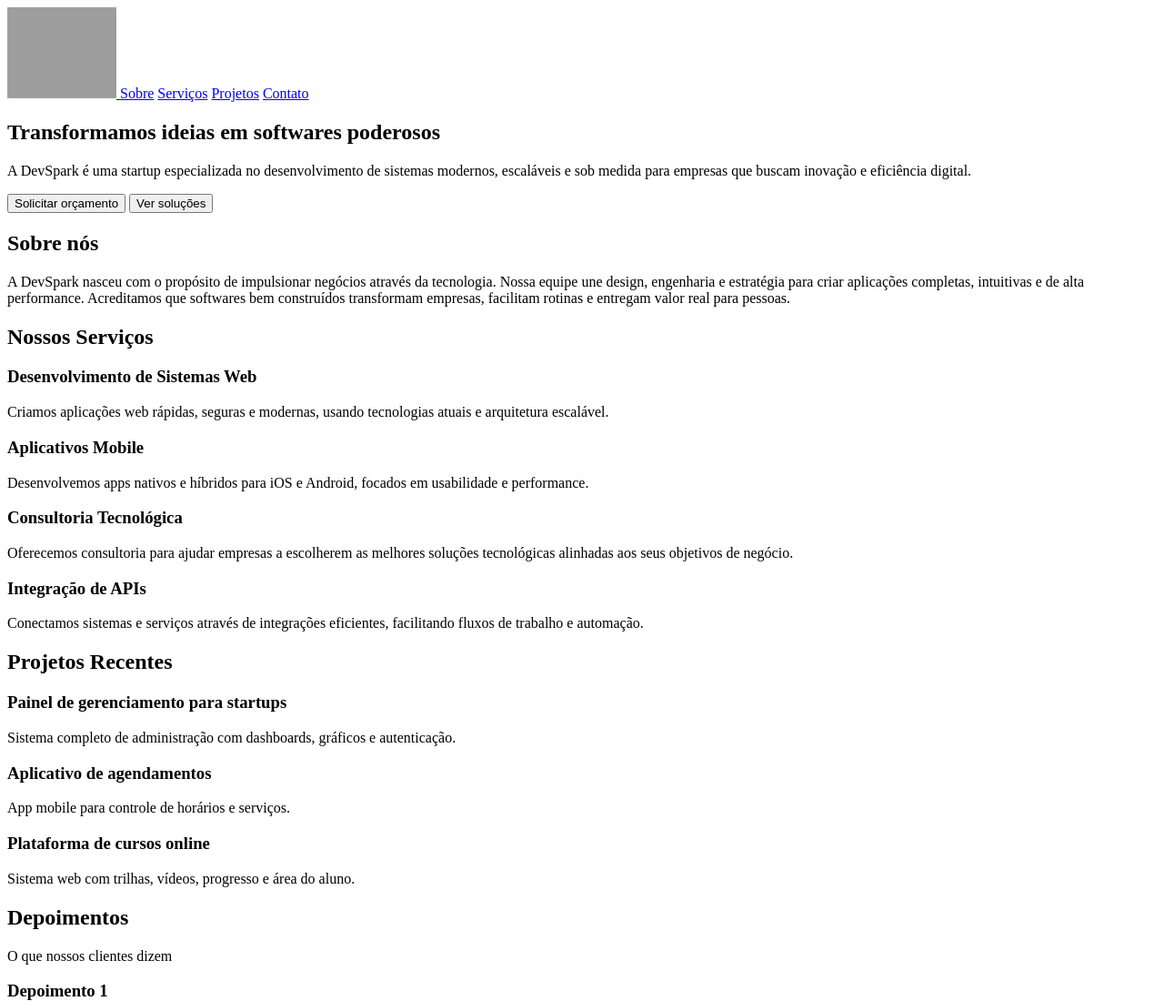
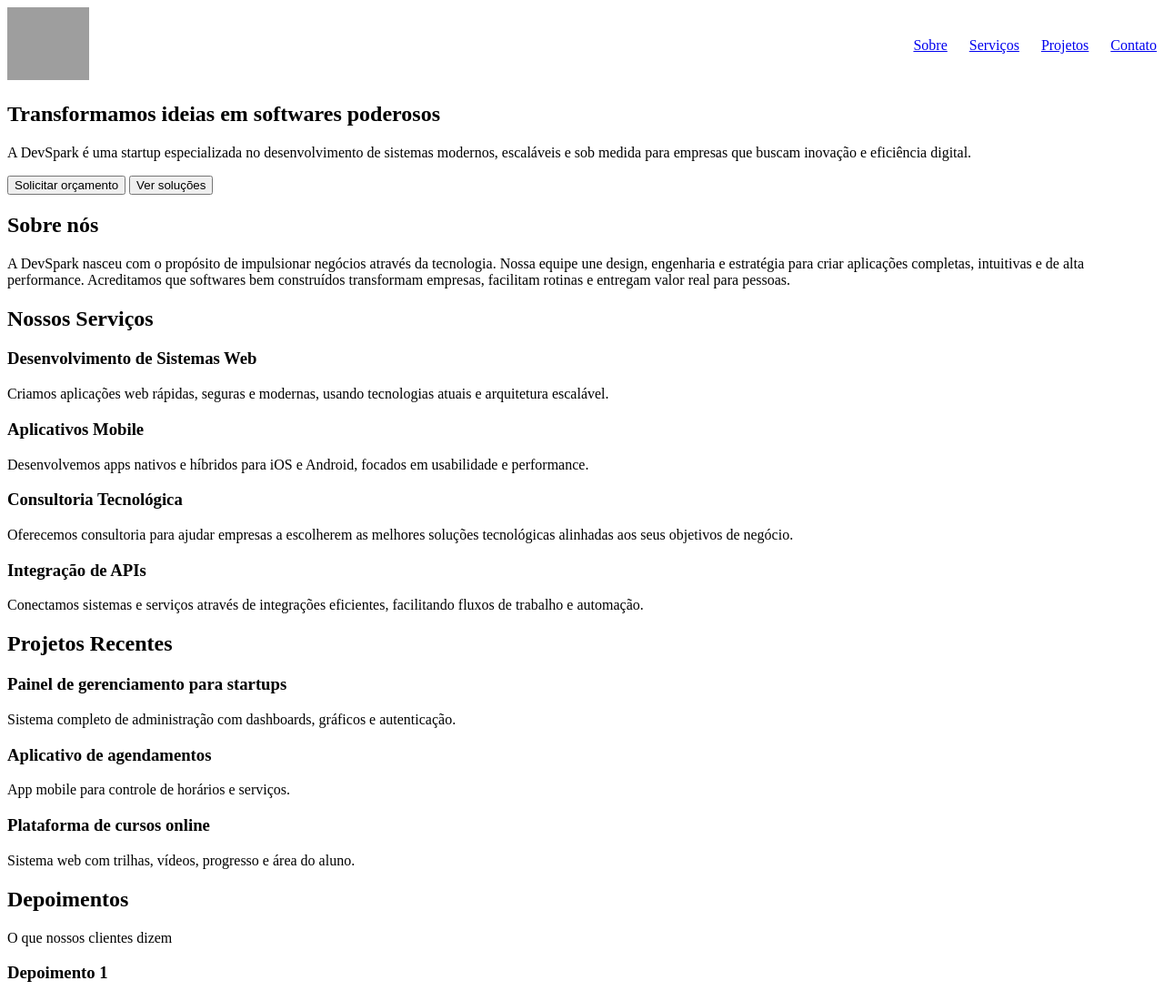
Before and after one commit to juliana15paak/Estudo, a plain HTML site: page startup/index.html in a window 1280 px wide. Shown: the top 1100 px of the page at 91% size. Drawn offline with Linux system fonts and the light colour scheme; grey boxes are pictures that could not be loaded.

Commit message:
adiciona estilo ao header e navegação

```diff
--- a/startup/index.html
+++ b/startup/index.html
@@ -4,17 +4,20 @@
   <meta charset="UTF-8">
   <meta name="viewport" content="width=device-width, initial-scale=1.0">
   <meta name="description" content="A DevSpark é uma startup especializada no desenvolvimento de sistemas modernos, escaláveis e sob medida para empresas que buscam inovação e eficiência digital." >
+  <link rel="stylesheet" href="style.css">
   <title>DevSpark - Startup de Desenvolvimento de Software </title>
 </head>
 <body>
   <header>
     <a href="#Home" aria-label="DevSpark - Voltar à pagina inicial">
-      <img src="https://i.pinimg.com/736x/ae/2a/78/ae2a787068f4a20ffcfc333fcb5e884f.jpg" width="120" height="100" alt="Logo DevSpark">
+      <img src="https://i.pinimg.com/736x/ae/2a/78/ae2a787068f4a20ffcfc333fcb5e884f.jpg" width="90" height="80" alt="Logo DevSpark">
     </a>
-    <a href="#Sobre">Sobre</a>
-    <a href="#Serviços">Serviços</a>
-    <a href="#Projetos">Projetos</a>
-    <a href="#Contato">Contato</a>
+    <nav>
+      <a href="#Sobre">Sobre</a>
+      <a href="#Serviços">Serviços</a>
+      <a href="#Projetos">Projetos</a>
+      <a href="#Contato">Contato</a>
+    </nav>
   </header>
   <main>
     <section id="Home">
--- /dev/null
+++ b/startup/style.css
@@ -0,0 +1,8 @@
+header{
+  display: flex;
+  justify-content: space-between;
+  align-items: center;
+}
+nav a{
+  margin-left: 20px;
+}
```
